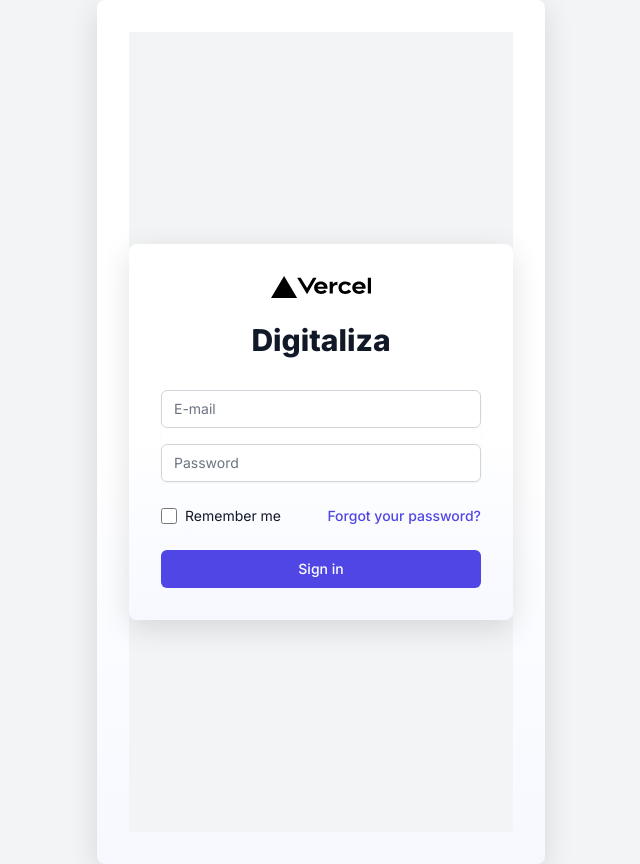
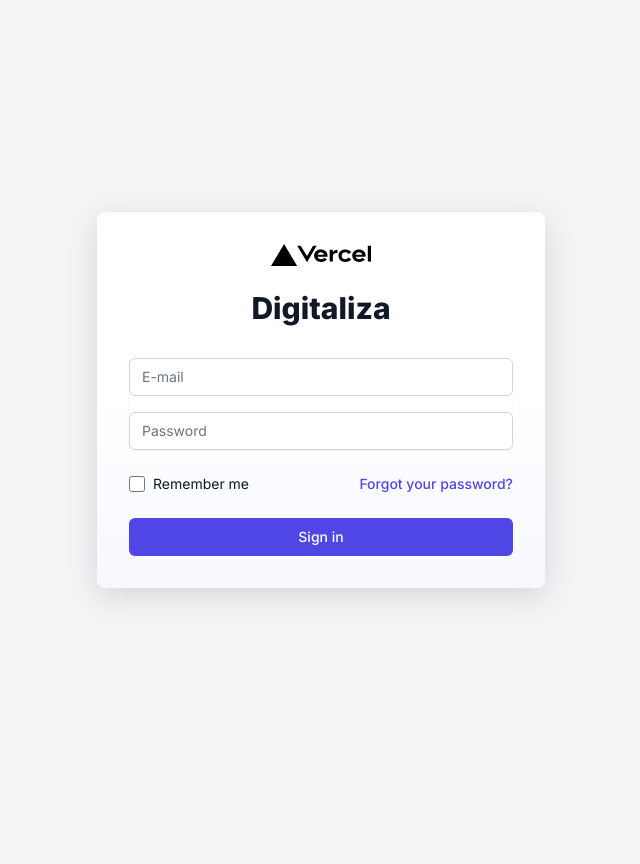
Before and after one commit to DanielMarcos1/next-project, a Next.js app: page / in a window 1280 px wide. Shown: the whole page, without its empty margins (319-959 px from the left). After the commit the page ends 800 px from the top, so only its background shows below. Built offline with nearby package versions, Linux system fonts and the light colour scheme.

Commit message:
Login page created

```diff
--- a/src/app/globals.css
+++ b/src/app/globals.css
@@ -4,26 +4,12 @@
 
 :root {
   --foreground-rgb: 0, 0, 0;
-  --background-start-rgb: 214, 219, 220;
-  --background-end-rgb: 255, 255, 255;
-}
-
-@media (prefers-color-scheme: dark) {
-  :root {
-    --foreground-rgb: 255, 255, 255;
-    --background-start-rgb: 0, 0, 0;
-    --background-end-rgb: 0, 0, 0;
-  }
+  --background-rgb: 243, 244, 246;
 }
 
 body {
   color: rgb(var(--foreground-rgb));
-  background: linear-gradient(
-      to bottom,
-      transparent,
-      rgb(var(--background-end-rgb))
-    )
-    rgb(var(--background-start-rgb));
+  background-color: rgb(var(--background-rgb));
 }
 
 @layer utilities {
@@ -31,3 +17,80 @@
     text-wrap: balance;
   }
 }
+
+@layer components {
+  .input-field {
+    @apply appearance-none rounded-md relative block w-full px-3 py-2 border border-gray-300 placeholder-gray-500 text-gray-900 focus:outline-none focus:ring-indigo-500 focus:border-indigo-500 focus:z-10 sm:text-sm;
+  }
+
+  .submit-button {
+    @apply relative w-full flex justify-center py-2 px-4 border border-transparent text-sm font-medium rounded-md text-white bg-indigo-600 hover:bg-indigo-700 focus:outline-none focus:ring-2 focus:ring-offset-2 focus:ring-indigo-500;
+  }
+}
+
+.min-h-screen {
+  min-height: 100vh;
+}
+
+.bg-gray-100 {
+  background-color: #f3f4f6;
+}
+
+.bg-white {
+  background-color: #ffffff;
+}
+
+.rounded-lg {
+  border-radius: 0.5rem;
+}
+
+.\[shadow-\[0_8px_30px_rgb\(0\2c 0\2c 0\2c 0\.12\)\]\] {
+  box-shadow: 0 8px 30px rgb(0,0,0,0.12);
+}
+
+.bg-gradient-to-b {
+  background-image: linear-gradient(to bottom, var(--tw-gradient-stops));
+}
+
+.from-transparent {
+  --tw-gradient-from: transparent;
+  --tw-gradient-to: rgb(0 0 0 / 0);
+  --tw-gradient-stops: var(--tw-gradient-from), var(--tw-gradient-to);
+}
+
+.via-transparent {
+  --tw-gradient-to: rgb(0 0 0 / 0);
+  --tw-gradient-stops: var(--tw-gradient-from), transparent, var(--tw-gradient-to);
+}
+
+.to-indigo-50\/50 {
+  --tw-gradient-to: rgb(238 242 255 / 0.5);
+}
+
+.text-gray-900 {
+  color: #111827;
+}
+
+.text-indigo-600 {
+  color: #4f46e5;
+}
+
+.hover\:text-indigo-500:hover {
+  color: #6366f1;
+}
+
+.text-white {
+  color: #ffffff;
+}
+
+.bg-indigo-600 {
+  background-color: #4f46e5;
+}
+
+.hover\:bg-indigo-700:hover {
+  background-color: #4338ca;
+}
+
+.group {
+  position: relative;
+}
--- a/src/app/page.tsx
+++ b/src/app/page.tsx
@@ -14,10 +14,7 @@
   };
 
   return (
-    <div className="flex items-center justify-center min-h-screen bg-gray-100">
-      <div className="w-full max-w-md p-8 bg-white rounded-lg shadow-[0_8px_30px_rgb(0,0,0,0.12)] relative overflow-hidden">
-        <div className="absolute inset-0 bg-gradient-to-b from-transparent via-transparent to-indigo-50/50 pointer-events-none"></div>
-        <div className="relative">
+    <div>
       <div className="mb-8 text-center">
         <Image
           src="/vercel.svg"
@@ -42,7 +39,7 @@
               type="email"
               autoComplete="email"
               required
-                  className="appearance-none rounded-md relative block w-full px-3 py-2 border border-gray-300 placeholder-gray-500 text-gray-900 focus:outline-none focus:ring-indigo-500 focus:border-indigo-500 focus:z-10 sm:text-sm"
+              className="input-field"
               placeholder="E-mail"
               value={email}
               onChange={(e) => setEmail(e.target.value)}
@@ -58,7 +55,7 @@
               type="password"
               autoComplete="current-password"
               required
-                  className="appearance-none rounded-md relative block w-full px-3 py-2 border border-gray-300 placeholder-gray-500 text-gray-900 focus:outline-none focus:ring-indigo-500 focus:border-indigo-500 focus:z-10 sm:text-sm"
+              className="input-field"
               placeholder="Password"
               value={password}
               onChange={(e) => setPassword(e.target.value)}
@@ -89,14 +86,12 @@
         <div>
           <button
             type="submit"
-                className="group relative w-full flex justify-center py-2 px-4 border border-transparent text-sm font-medium rounded-md text-white bg-indigo-600 hover:bg-indigo-700 focus:outline-none focus:ring-2 focus:ring-offset-2 focus:ring-indigo-500"
+            className="submit-button"
           >
             Sign in
           </button>
         </div>
       </form>
     </div>
-      </div>
-    </div>
   );
 }
```
Lines whose indentation alone changed are shown as unchanged.
